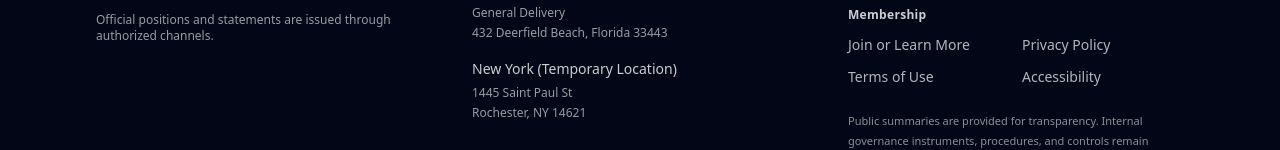
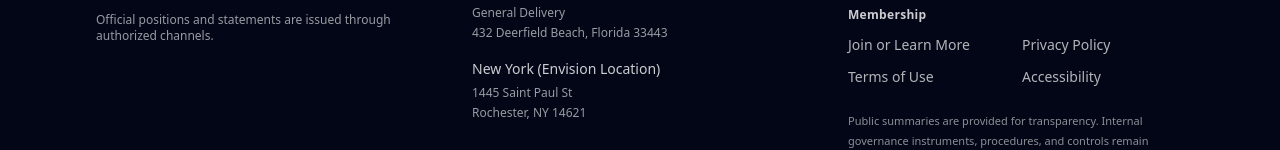
Before and after one commit to akumagmel/Hanayiti, a Next.js app: page / in a window 1280 px wide. Shown: the part 1538-1688 px from the top of the page. Built offline with nearby package versions, Linux system fonts and the light colour scheme.

Commit message:
Update SiteShell.tsx

```diff
--- a/components/SiteShell.tsx
+++ b/components/SiteShell.tsx
@@ -158,7 +158,7 @@ export function SiteShell({ children }: { children: React.ReactNode }) {
 
                   <div>
                     <div className="text-white/80 font-medium text-sm">
-                      New York (Temporary Location)
+                      New York (Envision Location)
                     </div>
                     <div className="mt-1 text-white/60 text-xs leading-5">
                       1445 Saint Paul St
```
